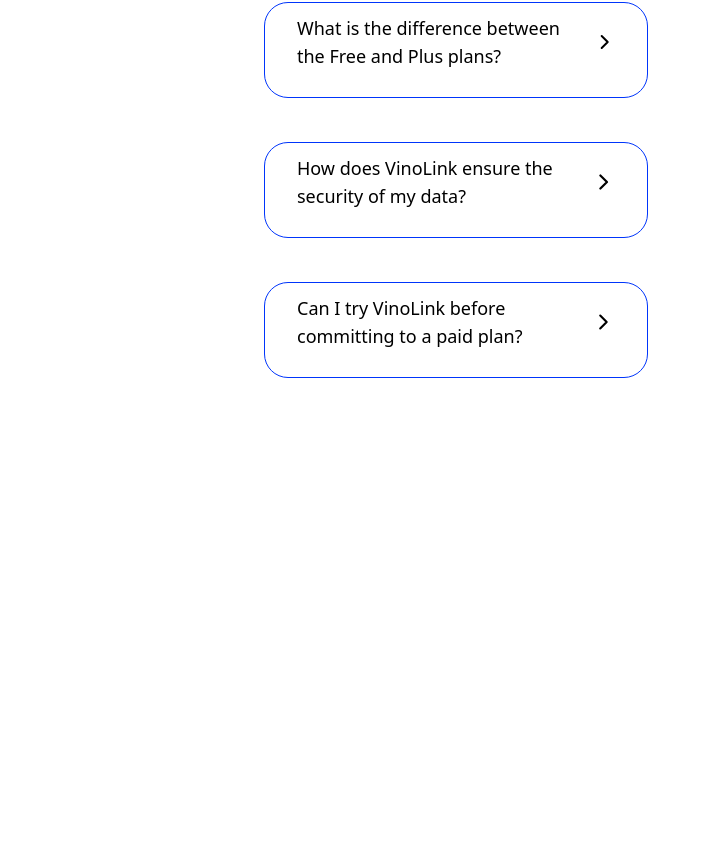
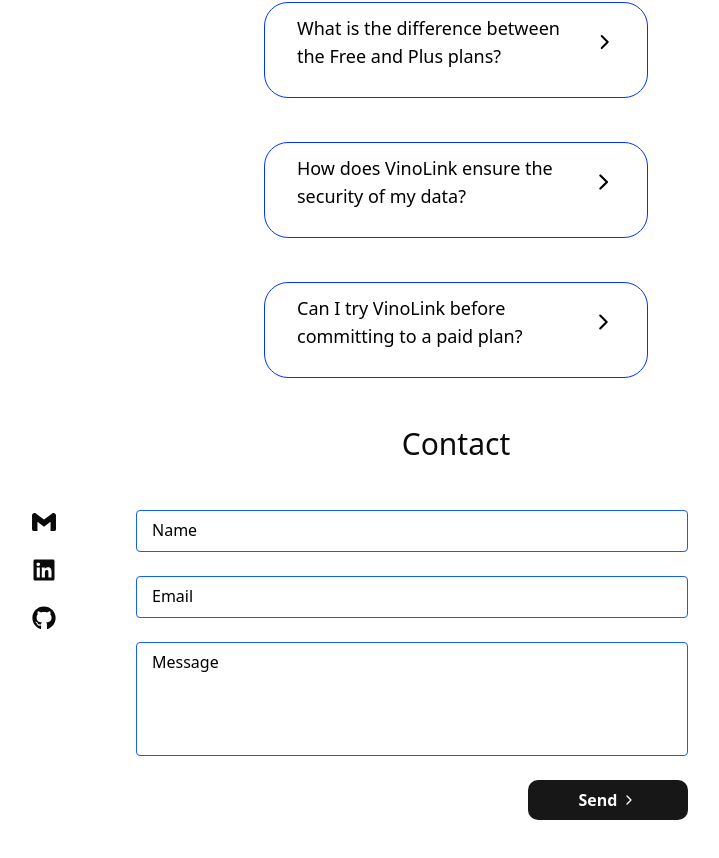
Before and after one commit to equinox-1092/VinoLink-Page, a Next.js app: page / in a window 1280 px wide. Shown: the part 3119-3977 px from the top of the page, without its empty margins (184-903 px from the left). Before the commit the page ends 3529 px from the top, so only its background shows below. Built offline with nearby package versions, Linux system fonts and the light colour scheme.

Commit message:
feat(page): add section plans and contact

```diff
--- a/src/app/page.tsx
+++ b/src/app/page.tsx
@@ -5,6 +5,7 @@
 import { AboutUs } from "./components/About-us";
 import { Plans } from "./components/plans";
 import { Faq } from "./components/faq";
+import { Contact } from "./components/contact";
 
 export default function Home() {
   return (
@@ -21,6 +22,7 @@
         <Services />
         <Plans />
         <Faq />
+        <Contact />
       </main>
       <footer></footer>
     </div>
```
